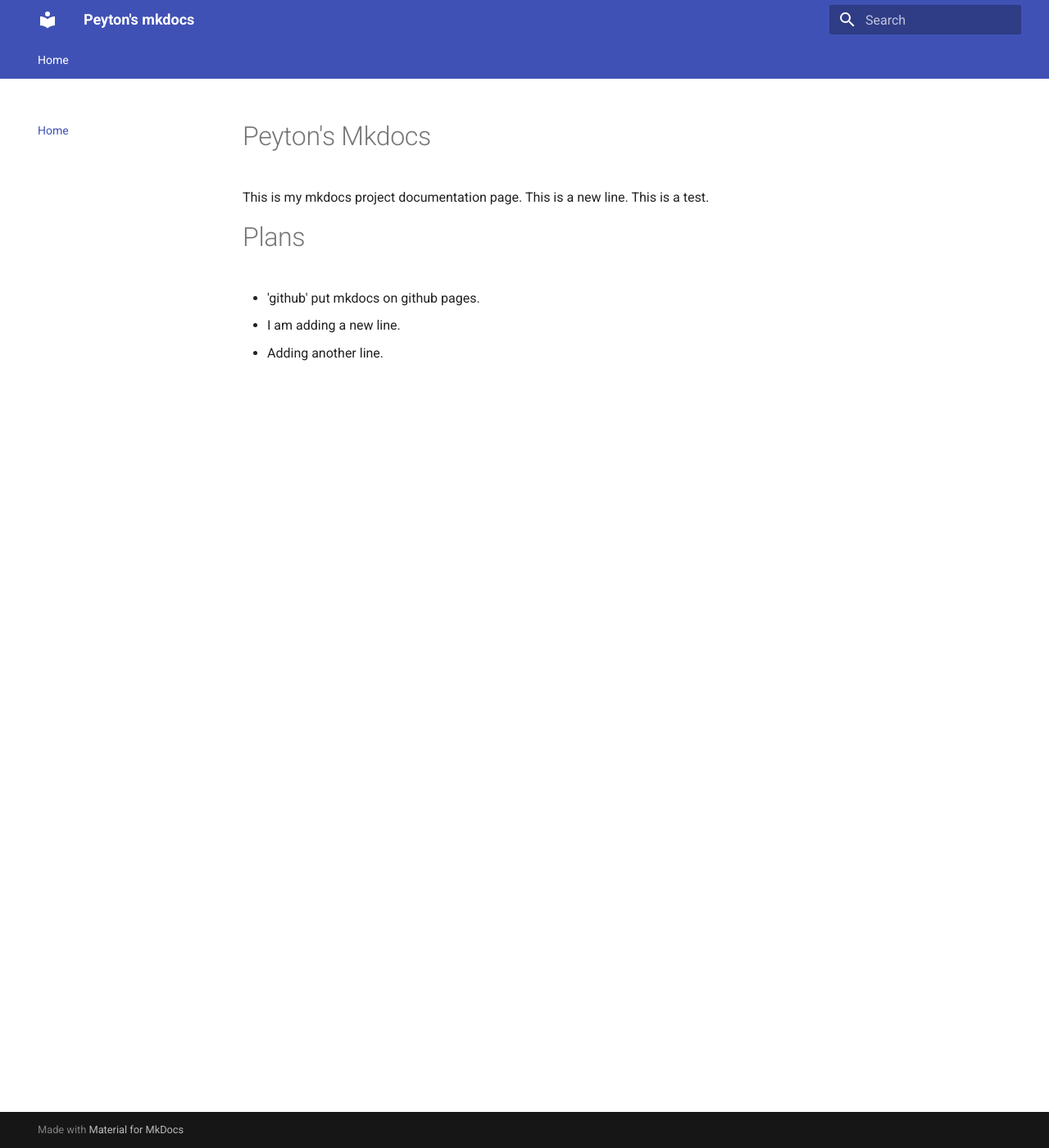
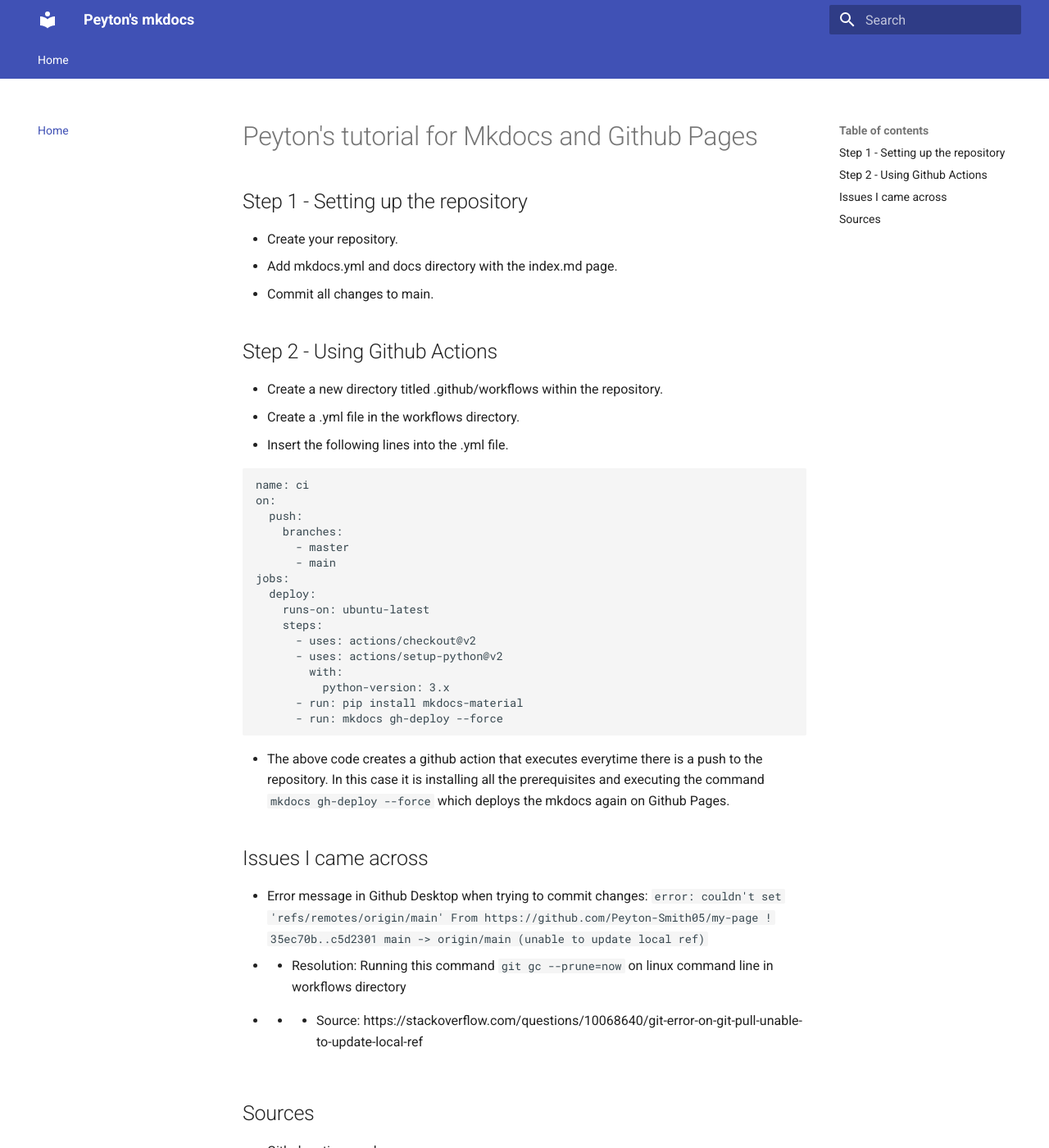
Before and after one commit to Peyton-Smith05/my-page, an MkDocs documentation site: the page built from docs/index.md, in a window 1280 px wide and 1400 px high. Shown: the whole window at 82% size. Built offline with MkDocs 1.6.1 and Material for MkDocs 9.7.7, drawn with Linux system fonts in a browser that asks for light colours; some of the changed text lies outside the part shown.

Commit message:
Update page content

````diff
--- a/docs/index.md
+++ b/docs/index.md
@@ -1,9 +1,48 @@
-# Peyton's Mkdocs
-This is my mkdocs project documentation page.
-This is a new line.
-This is a test.
+# Peyton's tutorial for Mkdocs and Github Pages
 
-# Plans
-* 'github' put mkdocs on github pages.
-* I am adding a new line.
-* Adding another line.
+## Step 1 - Setting up the repository
+* Create your repository.
+* Add mkdocs.yml and docs directory with the index.md page.
+* Commit all changes to main.
+
+## Step 2 - Using Github Actions
+* Create a new directory titled .github/workflows within the repository.
+* Create a .yml file in the workflows directory.
+* Insert the following lines into the .yml file.
+``` yaml
+name: ci
+on:
+  push:
+    branches:
+      - master
+      - main
+jobs:
+  deploy:
+    runs-on: ubuntu-latest
+    steps:
+      - uses: actions/checkout@v2
+      - uses: actions/setup-python@v2
+        with:
+          python-version: 3.x
+      - run: pip install mkdocs-material
+      - run: mkdocs gh-deploy --force
+```
+* The above code creates a github action that executes everytime there is a push to the repository. In this case it is installing all the prerequisites and executing the command ```mkdocs gh-deploy --force``` which deploys the mkdocs again on Github Pages.
+
+## Issues I came across
+* Error message in Github Desktop when trying to commit changes:
+```
+error: couldn't set 'refs/remotes/origin/main'
+From https://github.com/Peyton-Smith05/my-page
+ ! 35ec70b..c5d2301  main       -> origin/main  (unable to update local ref)
+ ```
+- * Resolution: Running this command ```git gc --prune=now``` on linux command line in workflows directory
+- - * Source: https://stackoverflow.com/questions/10068640/git-error-on-git-pull-unable-to-update-local-ref
+
+## Sources
+* Github actions code:
+- * https://squidfunk.github.io/mkdocs-material/publishing-your-site/
+- * More on Github Actions--> https://docs.github.com/en/actions/quickstart
+* Deploying mkdocs on Github Pages
+- * https://www.mkdocs.org/user-guide/deploying-your-docs/#custom-domains
+- - * Note: There is a second way mentioned in this site for User Pages
````
